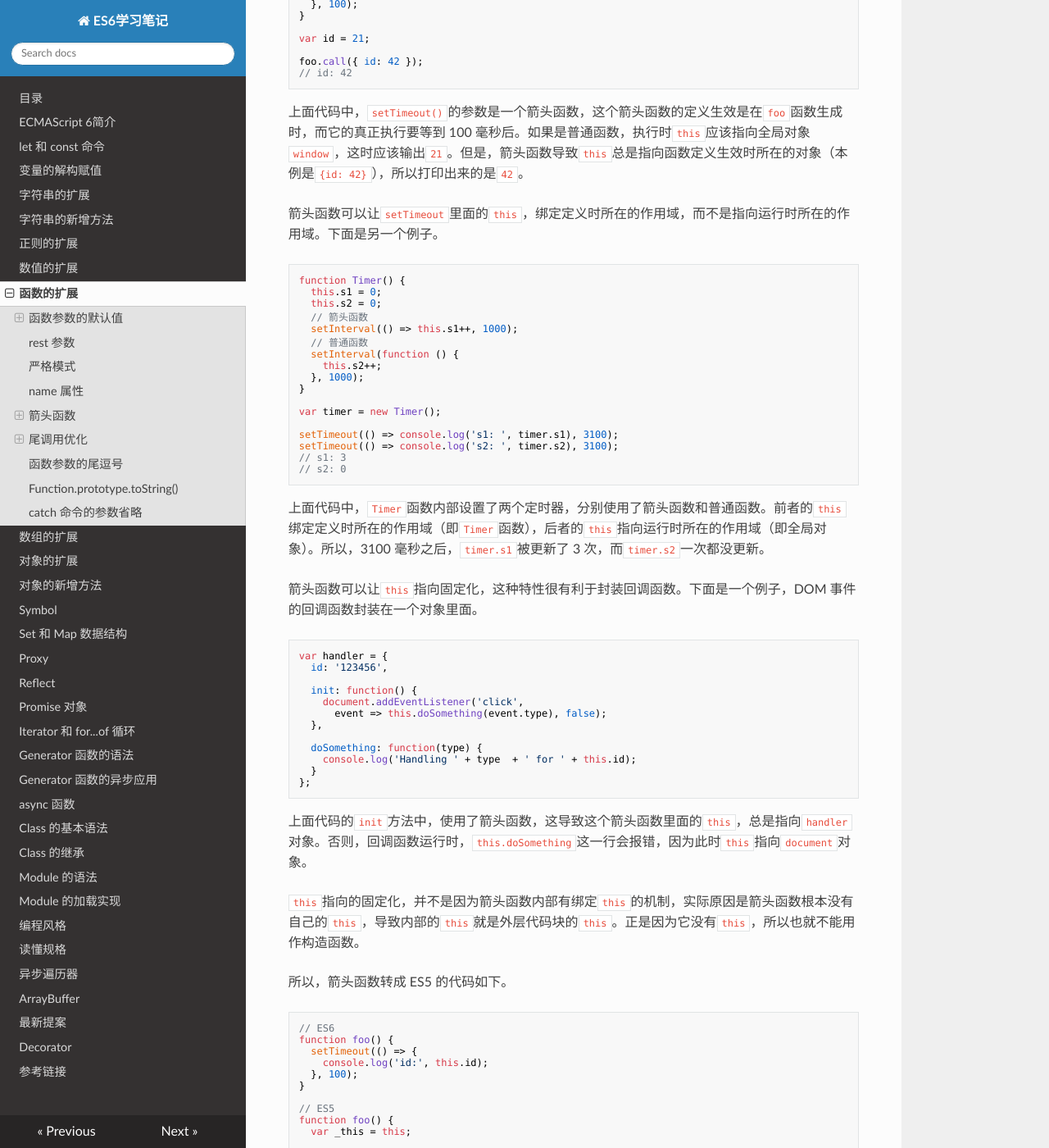
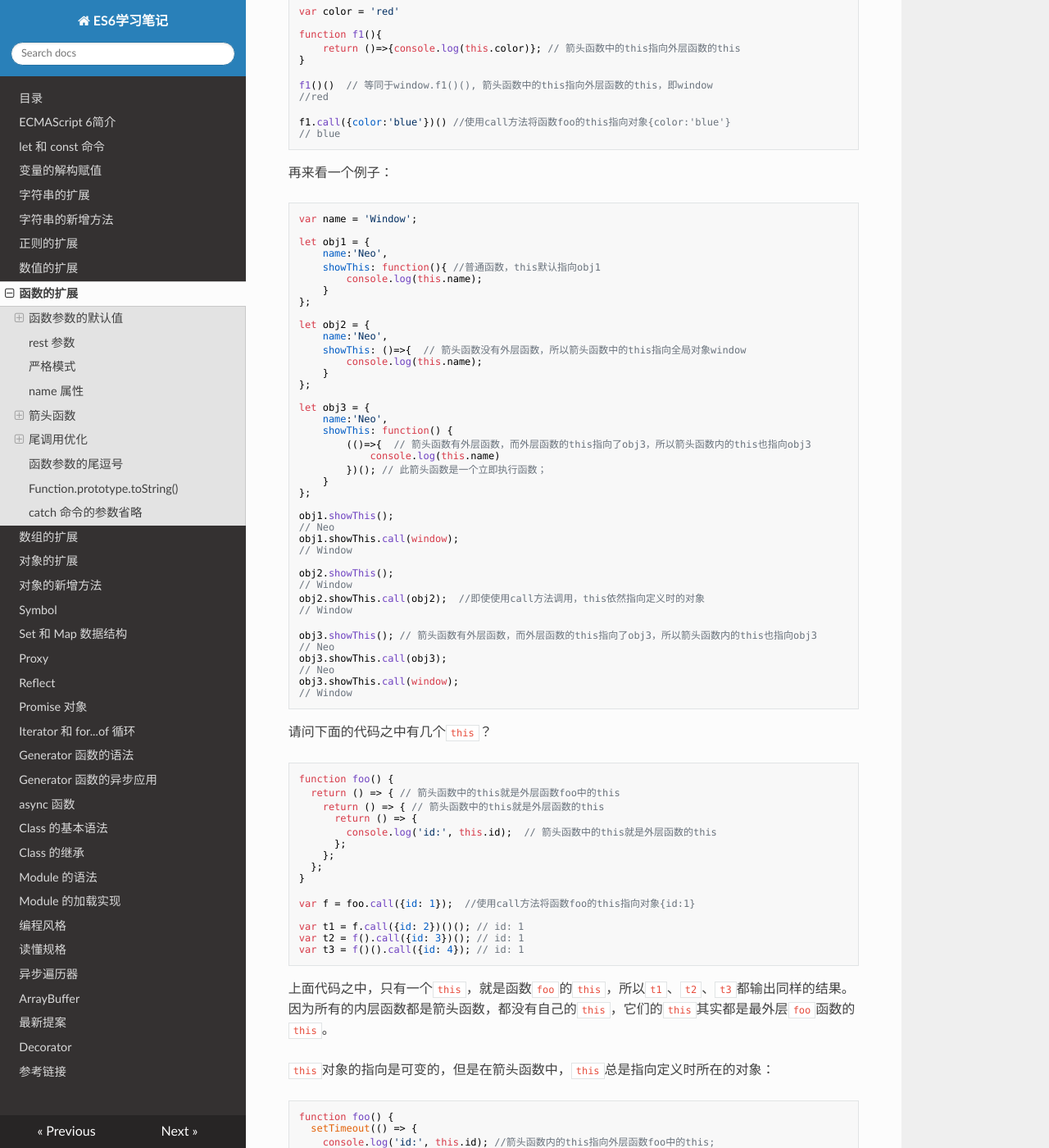
Before and after one commit to filefi/NotesOfES6, an MkDocs documentation site: the page built from docs/function.md, in a window 1280 px wide and 1400 px high, scrolled down 14107 px. Shown: the whole window at 82% size. Built offline with MkDocs 1.6.1, drawn with Linux system fonts in a browser that asks for light colours; nearby versions of some CDN libraries; some of the changed text lies outside the part shown.

Commit message:
function 箭头函数 不适用场合finished

````diff
--- a/docs/function.md
+++ b/docs/function.md
@@ -741,32 +741,118 @@ headAndTail(1, 2, 3, 4, 5)
 
 ### 使用注意点
 
-箭头函数有几个使用注意点。
+**箭头函数有几个使用注意点：**
 
-（1）函数体内的`this`对象，就是定义时所在的对象，而不是使用时所在的对象。
+1. **以下4个变量在箭头函数之中是不存在的，其指向外层函数的对应变量：**
 
-（2）不可以当作构造函数，也就是说，不可以使用`new`命令，否则会抛出一个错误。
+- `this`：`this`在箭头函数之中是不存在的，其指向外层函数的对应变量。所以箭头函数体内的`this`对象，就是定义时所在的对象，而不是使用时所在的对象。
+- `arguments`：建议不要在箭头函数中使用`arguments`，可以用 rest 参数代替。
+- `super`
+- `new.target`
 
-（3）不可以使用`arguments`对象，该对象在函数体内不存在。如果要用，可以用 rest 参数代替。
+2. **因为箭头函数没有`this`，所以也就不能用作构造函数，也就是说，不可以使用`new`命令，否则会抛出一个错误。**
+3. **不可以使用`yield`命令，因此箭头函数不能用作 Generator 函数。**
 
-（4）不可以使用`yield`命令，因此箭头函数不能用作 Generator 函数。
+`this`在箭头函数之中是不存在的，其指向外层函数的对应变量。所以箭头函数体内的`this`对象，就是定义时所在的对象，而不是使用时所在的对象：
 
-上面四点中，第一点尤其值得注意。`this`对象的指向是可变的，但是在箭头函数中，它是固定的。
+```js
+var color = 'red'
+
+function f1(){
+    return ()=>{console.log(this.color)}; // 箭头函数中的this指向外层函数的this
+}
+
+f1()()  // 等同于window.f1()(), 箭头函数中的this指向外层函数的this，即window
+//red
+
+f1.call({color:'blue'})() //使用call方法将函数foo的this指向对象{color:'blue'}
+// blue
+```
+
+再来看一个例子：
+
+```js
+var name = 'Window';
+
+let obj1 = {
+    name:'Neo',
+    showThis: function(){ //普通函数，this默认指向obj1
+        console.log(this.name);
+    }
+};
+
+let obj2 = {
+    name:'Neo',
+    showThis: ()=>{  // 箭头函数没有外层函数，所以箭头函数中的this指向全局对象window
+        console.log(this.name);
+    }
+};
+
+let obj3 = {
+    name:'Neo',
+    showThis: function() {
+        (()=>{  // 箭头函数有外层函数，而外层函数的this指向了obj3，所以箭头函数内的this也指向obj3
+            console.log(this.name)
+        })(); // 此箭头函数是一个立即执行函数；
+    }
+};
+
+obj1.showThis();
+// Neo
+obj1.showThis.call(window);
+// Window
+
+obj2.showThis();
+// Window
+obj2.showThis.call(obj2);  //即使使用call方法调用，this依然指向定义时的对象
+// Window
+
+obj3.showThis(); // 箭头函数有外层函数，而外层函数的this指向了obj3，所以箭头函数内的this也指向obj3
+// Neo
+obj3.showThis.call(obj3);
+// Neo
+obj3.showThis.call(window);
+// Window
+```
+
+请问下面的代码之中有几个`this`？
+
+```javascript
+function foo() {
+  return () => { // 箭头函数中的this就是外层函数foo中的this
+    return () => { // 箭头函数中的this就是外层函数的this
+      return () => {
+        console.log('id:', this.id);  // 箭头函数中的this就是外层函数的this
+      };
+    };
+  };
+}
+
+var f = foo.call({id: 1});  //使用call方法将函数foo的this指向对象{id:1}
+
+var t1 = f.call({id: 2})()(); // id: 1
+var t2 = f().call({id: 3})(); // id: 1
+var t3 = f()().call({id: 4}); // id: 1
+```
+
+上面代码之中，只有一个`this`，就是函数`foo`的`this`，所以`t1`、`t2`、`t3`都输出同样的结果。因为所有的内层函数都是箭头函数，都没有自己的`this`，它们的`this`其实都是最外层`foo`函数的`this`。
+
+`this`对象的指向是可变的，但是在箭头函数中，`this`总是指向定义时所在的对象：
 
 ```javascript
 function foo() {
   setTimeout(() => {
-    console.log('id:', this.id);
+    console.log('id:', this.id); //箭头函数内的this指向外层函数foo中的this;
   }, 100);
 }
 
 var id = 21;
 
-foo.call({ id: 42 });
+foo.call({ id: 42 }); // 注意：foo函数被调用时，内层的箭头函数才被定义，所以箭头函数中的this指向执行外层函数的对象
 // id: 42
 ```
 
-上面代码中，`setTimeout()`的参数是一个箭头函数，这个箭头函数的定义生效是在`foo`函数生成时，而它的真正执行要等到 100 毫秒后。如果是普通函数，执行时`this`应该指向全局对象`window`，这时应该输出`21`。但是，箭头函数导致`this`总是指向函数定义生效时所在的对象（本例是`{id: 42}`），所以打印出来的是`42`。
+上面代码中，`setTimeout()`的参数是一个箭头函数，这个箭头函数的定义生效是在`foo`函数生成时，而它的真正执行要等到 100 毫秒后。如果是普通函数，执行时`this`应该指向全局对象`window`，这时应该输出`21`。但是，请注意，箭头函数是在`foo`函数被调用时才被定义的，所以`this`总是指向箭头函数定义生效时所在的对象（本例是`{id: 42}`），所以打印出来的是`42`。
 
 箭头函数可以让`setTimeout`里面的`this`，绑定定义时所在的作用域，而不是指向运行时所在的作用域。下面是另一个例子。
 
@@ -775,22 +861,44 @@ function Timer() {
   this.s1 = 0;
   this.s2 = 0;
   // 箭头函数
-  setInterval(() => this.s1++, 1000);
+  setInterval(() => this.s1++, 1000); // this指向定义时所在的对象，即new Timer()创建的对象
+
   // 普通函数
-  setInterval(function () {
-    this.s2++;
+  setInterval(function () {  // 指向执行时所在的对象，由于不是对象方法也没有使用call方法调用，所以this默认是指向window
+    this.s2++; // this指向window，而window并没有timer对象的属性s2，所以也就无法修改s2；
   }, 1000);
 }
 
-var timer = new Timer();
+var timer = new Timer(); // 两个匿名函数被定义
 
-setTimeout(() => console.log('s1: ', timer.s1), 3100);
-setTimeout(() => console.log('s2: ', timer.s2), 3100);
-// s1: 3
-// s2: 0
+setTimeout(() => console.log('s1: ', timer.s1), 3100);  // s1: 3
+setTimeout(() => console.log('s2: ', timer.s2), 3100);  // s2: 0
 ```
 
-上面代码中，`Timer`函数内部设置了两个定时器，分别使用了箭头函数和普通函数。前者的`this`绑定定义时所在的作用域（即`Timer`函数），后者的`this`指向运行时所在的作用域（即全局对象）。所以，3100 毫秒之后，`timer.s1`被更新了 3 次，而`timer.s2`一次都没更新。
+上面代码中，`Timer`函数内部设置了两个定时器，分别使用了箭头函数和普通函数。前者的`this`绑定定义时所在的作用域（即`Timer`函数），后者的`this`指向运行时所在的作用域（即全局对象`window`）。所以，3100 毫秒之后，`timer.s1`被更新了 3 次，而`timer.s2`一次都没更新。
+
+修改上述代码可以更明确地验证这一点：
+
+```js
+function Timer() {
+  this.s1 = 0;
+  this.s2 = 0;
+  // 箭头函数
+  setInterval(() =>{console.log(this)}, 1000); // this指向定义时所在的对象，即new Timer()创建的对象
+
+  // 普通函数
+  setInterval(function () {  // 指向执行时所在的对象，由于不是对象方法也没有使用call方法调用，所以this默认是指向window
+    console.log(this);  // this指向window
+  }, 1000);
+}
+
+var timer = new Timer(); // 两个匿名函数被定义
+
+// 周期性依次输出
+// Timer {s1: 0, s2: 0}
+// Window {window: Window, self: Window, document: document, name: "window", location: Location, …}
+// ...
+```
 
 箭头函数可以让`this`指向固定化，这种特性很有利于封装回调函数。下面是一个例子，DOM 事件的回调函数封装在一个对象里面。
 
@@ -809,9 +917,7 @@ var handler = {
 };
 ```
 
-上面代码的`init`方法中，使用了箭头函数，这导致这个箭头函数里面的`this`，总是指向`handler`对象。否则，回调函数运行时，`this.doSomething`这一行会报错，因为此时`this`指向`document`对象。
-
-`this`指向的固定化，并不是因为箭头函数内部有绑定`this`的机制，实际原因是箭头函数根本没有自己的`this`，导致内部的`this`就是外层代码块的`this`。正是因为它没有`this`，所以也就不能用作构造函数。
+上面代码的`init`方法中，使用了箭头函数，这导致这个箭头函数里面的`this`，总是指向`handler`对象。否则，回调函数运行时，`this.doSomething`这一行会报错，因为此时回调函数是由`document`对象调用的，所以`this`指向`document`对象。
 
 所以，箭头函数转成 ES5 的代码如下。
 
@@ -819,7 +925,7 @@ var handler = {
 // ES6
 function foo() {
   setTimeout(() => {
-    console.log('id:', this.id);
+    console.log('id:', this.id);  // 箭头函数中的this就是函数foo中的this；
   }, 100);
 }
 
@@ -835,29 +941,11 @@ function foo() {
 
 上面代码中，转换后的 ES5 版本清楚地说明了，箭头函数里面根本没有自己的`this`，而是引用外层的`this`。
 
-请问下面的代码之中有几个`this`？
+**除了`this`，以下3个变量在箭头函数之中也是不存在的，指向外层函数的对应变量：**
 
-```javascript
-function foo() {
-  return () => {
-    return () => {
-      return () => {
-        console.log('id:', this.id);
-      };
-    };
-  };
-}
-
-var f = foo.call({id: 1});
-
-var t1 = f.call({id: 2})()(); // id: 1
-var t2 = f().call({id: 3})(); // id: 1
-var t3 = f()().call({id: 4}); // id: 1
-```
-
-上面代码之中，只有一个`this`，就是函数`foo`的`this`，所以`t1`、`t2`、`t3`都输出同样的结果。因为所有的内层函数都是箭头函数，都没有自己的`this`，它们的`this`其实都是最外层`foo`函数的`this`。
-
-除了`this`，以下三个变量在箭头函数之中也是不存在的，指向外层函数的对应变量：`arguments`、`super`、`new.target`。
+- `arguments`
+- `super`
+- `new.target`
 
 ```javascript
 function foo() {
@@ -872,7 +960,16 @@ foo(2, 4, 6, 8)
 
 上面代码中，箭头函数内部的变量`arguments`，其实是函数`foo`的`arguments`变量。
 
-另外，由于箭头函数没有自己的`this`，所以当然也就不能用`call()`、`apply()`、`bind()`这些方法去改变`this`的指向。
+**`this`指向的固定化，并不是因为箭头函数内部有绑定`this`的机制，实际原因是箭头函数根本没有自己的`this`，导致内部的`this`就是外层代码块的`this`。正是因为它没有`this`，所以也就不能用作构造函数，也就是说，不可以使用`new`命令，否则会抛出一个错误：**
+
+```js
+const C = (name)=>{this.name = name}
+
+let c = new C('Peter')
+// Uncaught TypeError: C is not a constructor at <anonymous>:3:9
+```
+
+**另外，由于箭头函数没有自己的`this`，所以当然也就不能用`call()`、`apply()`、`bind()`这些方法去改变`this`的指向。**
 
 ```javascript
 (function() {
@@ -889,9 +986,9 @@ foo(2, 4, 6, 8)
 
 ### 不适用场合
 
-由于箭头函数使得`this`从“动态”变成“静态”，下面两个场合不应该使用箭头函数。
+**由于箭头函数使得`this`从“动态”变成“静态”，下面2个场合不应该使用箭头函数：**
 
-第一个场合是定义对象的方法，且该方法内部包括`this`。
+- **第1个场合是定义对象的方法，且该方法内部包括`this`：**
 
 ```javascript
 const cat = {
@@ -902,9 +999,9 @@ const cat = {
 }
 ```
 
-上面代码中，`cat.jumps()`方法是一个箭头函数，这是错误的。调用`cat.jumps()`时，如果是普通函数，该方法内部的`this`指向`cat`；如果写成上面那样的箭头函数，使得`this`指向全局对象，因此不会得到预期结果。这是因为对象不构成单独的作用域，导致`jumps`箭头函数定义时的作用域就是全局作用域。
+上面代码中，`cat.jumps()`方法是一个箭头函数，这是错误的。调用`cat.jumps()`时，如果是普通函数，该方法内部的`this`指向`cat`；如果写成上面那样的箭头函数，使得`this`指向全局对象，因此不会得到预期结果。**这是因为对象不构成单独的作用域，导致`jumps`箭头函数定义时的作用域就是全局作用域。**
 
-第二个场合是需要动态`this`的时候，也不应使用箭头函数。
+- **第2个场合是需要动态`this`的时候，也不应使用箭头函数。**
 
 ```javascript
 var button = document.getElementById('press');
````
